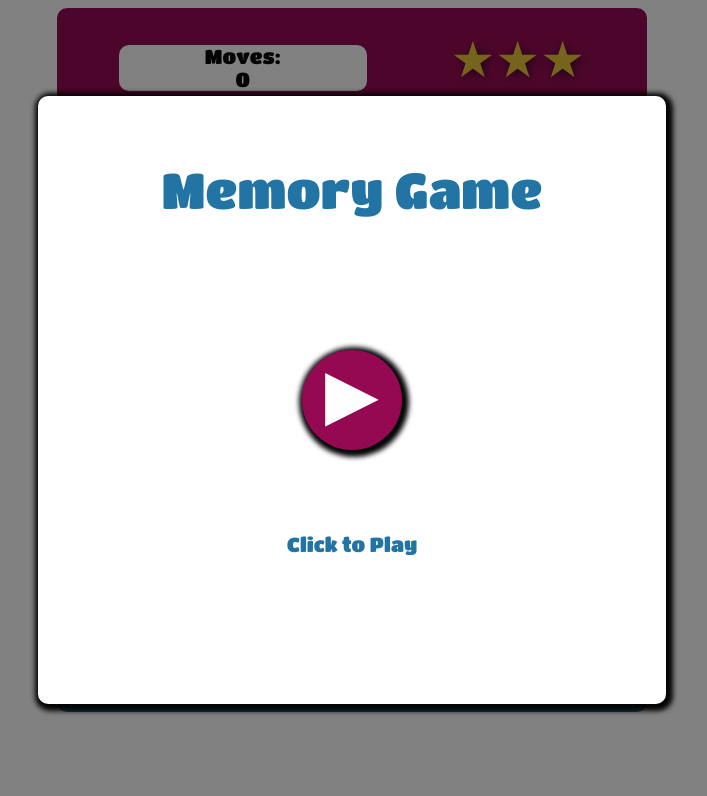
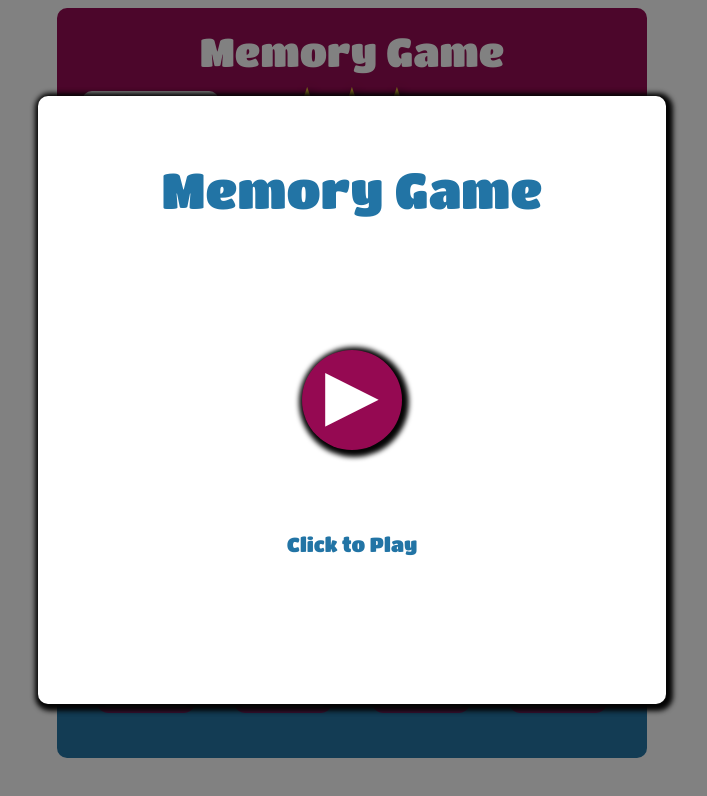
Before and after one commit to threadkind/GWGND02-Memory-Game, a plain HTML site: page index.html in a window 1280 px wide. Shown: the whole page, without its empty margins (288-995 px from the left). Drawn offline with Linux system fonts and the light colour scheme.

Commit message:
Add responsive styles

```diff
--- a/css/styles.css
+++ b/css/styles.css
@@ -75,6 +75,14 @@
 	align-items: center;
 	border-radius: 10px 10px 0 0;
 }
+#gameButtons p {
+	font-size: 20px;
+	width: 100%;
+	text-align: center;
+	color: var(--white);
+	margin: 0;
+	padding: 0;
+}
 #moves, #timer, #reset {
 	background: var(--white);
 	color: var(--black);
@@ -87,6 +95,8 @@
 #stars {
 	height: 80px;
 	color: var(--yellow);
+	width: 45%;
+	text-align: center;
 	font-size: 50px;
 	text-shadow: 2px 2px 10px rgba(5,5,5,0.6);
 }
@@ -199,3 +209,37 @@
 .card {
 	perspective: 1000px;
 }
+
+
+/* M E D I A    Q U E R I E S */
+@media screen and (min-width: 450px) {
+	.cardFront, .cardBack, .card {
+		height: 80px;
+		width: 80px;
+	}
+	.cardFront {
+		top: -80px;
+	}
+	#gameButtons p {
+		font-size: 30px;
+	}
+}
+@media screen and (min-width: 600px) {
+	.cardFront, .cardBack, .card {
+		height: 100px;
+		width: 100px;
+	}
+	.cardFront {
+		top: -100px;
+	}
+	#moves, #timer, #reset {
+		width: 25%;
+	}
+/*	#gameButtons {
+		margin-top: 5vh;
+	}*/
+	#gameButtons p {
+		font-size: 40px;
+	}
+
+}
--- a/index.html
+++ b/index.html
@@ -32,6 +32,7 @@
   </div> <!-- end of congratulations-->
 </div> <!-- end of winner-->
       <div id="gameButtons">
+        <p>Memory Game</p>
         <div id="moves">Moves:<br>0</div>
         <div id="stars">
           <span class="threeStars displayBlock">★★★</span>
--- a/js/scripts.js
+++ b/js/scripts.js
@@ -1,3 +1,6 @@
+if(window.innerHeight > window.innerWidth){
+    document.querySelector("#gameButtons").style.marginTop = "5vh";
+}
 //variable to count the number of moves
 let moves = 1;
 
@@ -23,6 +26,7 @@ function increaseTime(){
 document.getElementById("playButton").addEventListener("click", function(){
 		timer = 0;
 		document.getElementById("overlay").classList.add('noDisplay');
+		document.querySelector(".time").innerText = 0;
 		setTimeout(function(){
 			document.querySelector(".time").classList.remove("noDisplay")}, 1000);
 
```
